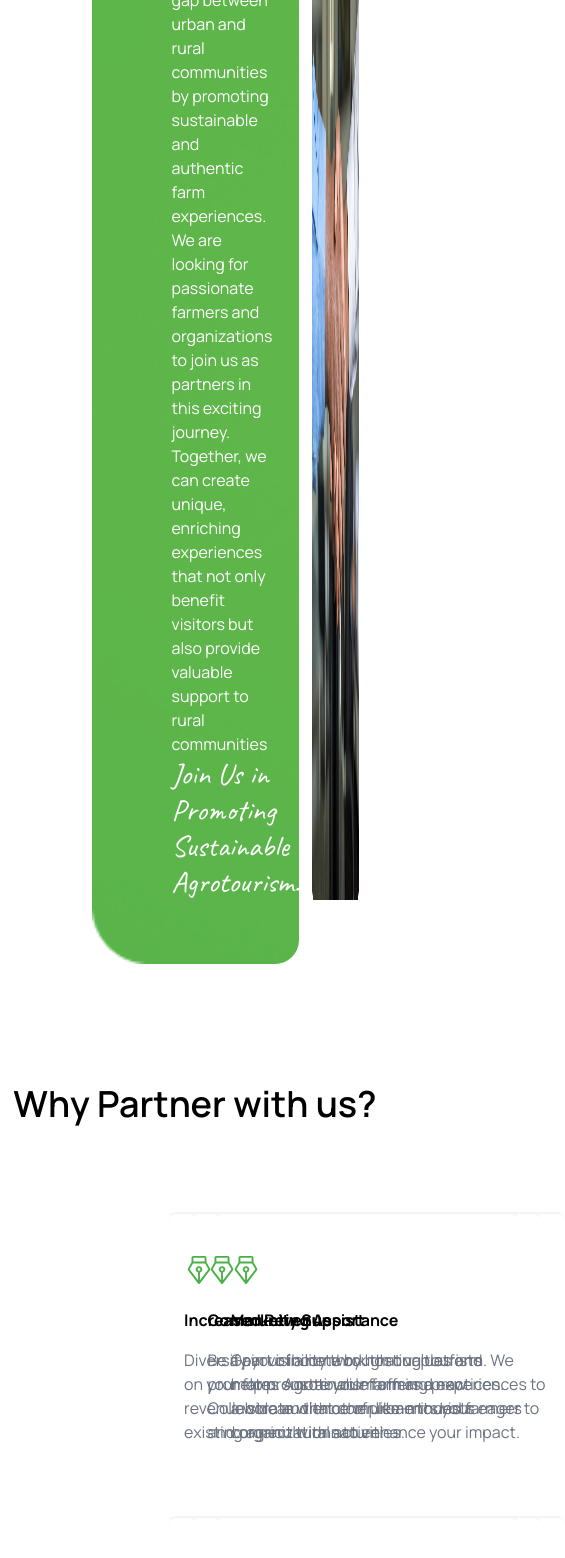
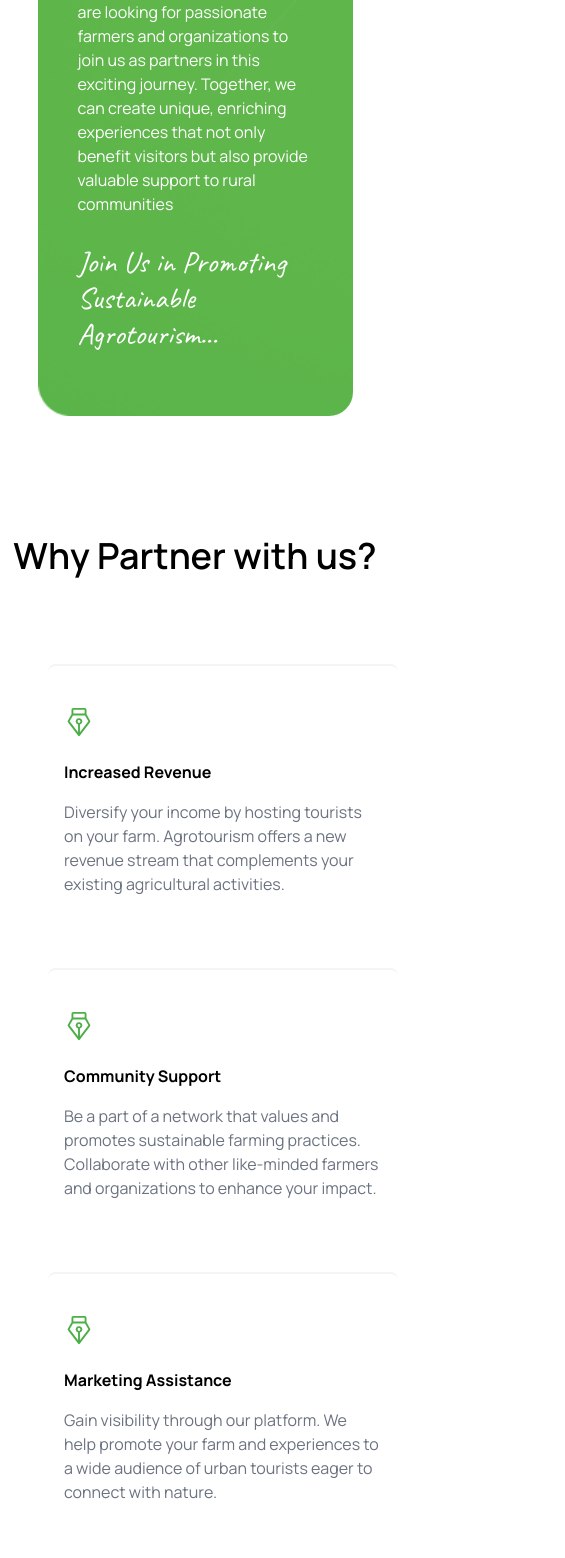
Before and after one commit to celestialeo/thesoilstory, a React (Vite) app: page /partner-with-us in a window 390 px wide. Shown: the part 432-1990 px from the top of the page, 565 px wide, since content can reach past the window. Built offline with nearby package versions, Linux system fonts and the light colour scheme.

Commit message:
Partner with us fix

```diff
--- a/src/components/JoinUs/Joinus.jsx
+++ b/src/components/JoinUs/Joinus.jsx
@@ -73,14 +73,14 @@ function Joinus() {
   return (
     <>
       <Header text={"white"} />
-      <div className="px-20 py-10 w-full flex justify-center">
+      <div className="md:px-20 lg:md:px-20 px-5 py-10 w-full flex justify-center">
         <div
           style={{ backgroundImage: `url(${img1})` }}
-          className="bg-no-repeat bg-cover flex px-20 py-16 w-[90%] rounded-3xl"
+          className="bg-no-repeat bg-cover flex md:px-20 lg:md:px-20 px-10 py-16 w-[90%] rounded-3xl"
         >
-          <div className="flex-row flex flex-wrap justify-start p-0 text-white">
+          <div className="flex-row flex flex-wrap justify-start p-0 text-white gap-7">
             <h1 className="text-4xl font-bold">How to become a Partner</h1>
-            <p className="w-[70%]">
+            <p className="md:w-[70%] lg:w-[70%]">
               The Soil Story is on a mission to bridge the gap between urban and
               rural communities by promoting sustainable and authentic farm
               experiences. We are looking for passionate farmers and
@@ -103,6 +103,7 @@ function Joinus() {
               visible: { opacity: 1 },
               hidden: { opacity: 0 },
             }}
+            className="hidden md:block lg:block"
           />
         </div>
       </div>
@@ -110,7 +111,7 @@ function Joinus() {
         <h1 className="text-center text-4xl font-semibold my-20">
           Why Partner with us?
         </h1>
-        <div className="mx-auto flex flex-wrap justify-around px-40 ">
+        <div className="mx-auto flex flex-wrap flex-col md:flex-row lg:flex-row justify-around md:px-40 lg:md:px-40 px-10 ">
           {data.map((x, idx) => {
             {
               return (
@@ -154,7 +155,7 @@ function Joinus() {
       <h1 className="text-4xl font-bold my-14 text-center">
         How to Become a Partner
       </h1>
-      <div className="container mx-auto p-4 px-48">
+      <div className="container mx-auto p-4 md:px-48 lg:md:px-48 px-10">
         <div className="relative flex justify-around items-start mt-10">
           {steps.map((step) => (
             <>
@@ -208,7 +209,7 @@ function Joinus() {
         </div>
       </div>
 
-      <div className="mt-56 flex px-32 relative items-start">
+      <div className="mt-56 flex md:px-32 lg:md:px-32 px-5 relative items-start">
         <motion.div
           className="pb-32"
           initial="hidden"
@@ -220,7 +221,7 @@ function Joinus() {
           }}
         >
           <h1 className="text-4xl font-bold mb-10">Register Your Interest</h1>
-          <p className="w-[65%] mb-10">
+          <p className="md:w-[65%] lg:w-[65%] w-full mb-10">
             Ready to join The Soil Story family? Click on the link given below
             and fill out the form below to express your interest in becoming a
             partner. Our team will review your application and get in touch with
@@ -237,7 +238,7 @@ function Joinus() {
           </button>
         </motion.div>
         <motion.div
-          className="absolute bottom-0 right-0"
+          className="absolute bottom-0 right-0 hidden md:block lg:block"
           initial="hidden"
           whileInView="visible"
           transition={{ duration: 0.8, ease: "linear" }}
```
